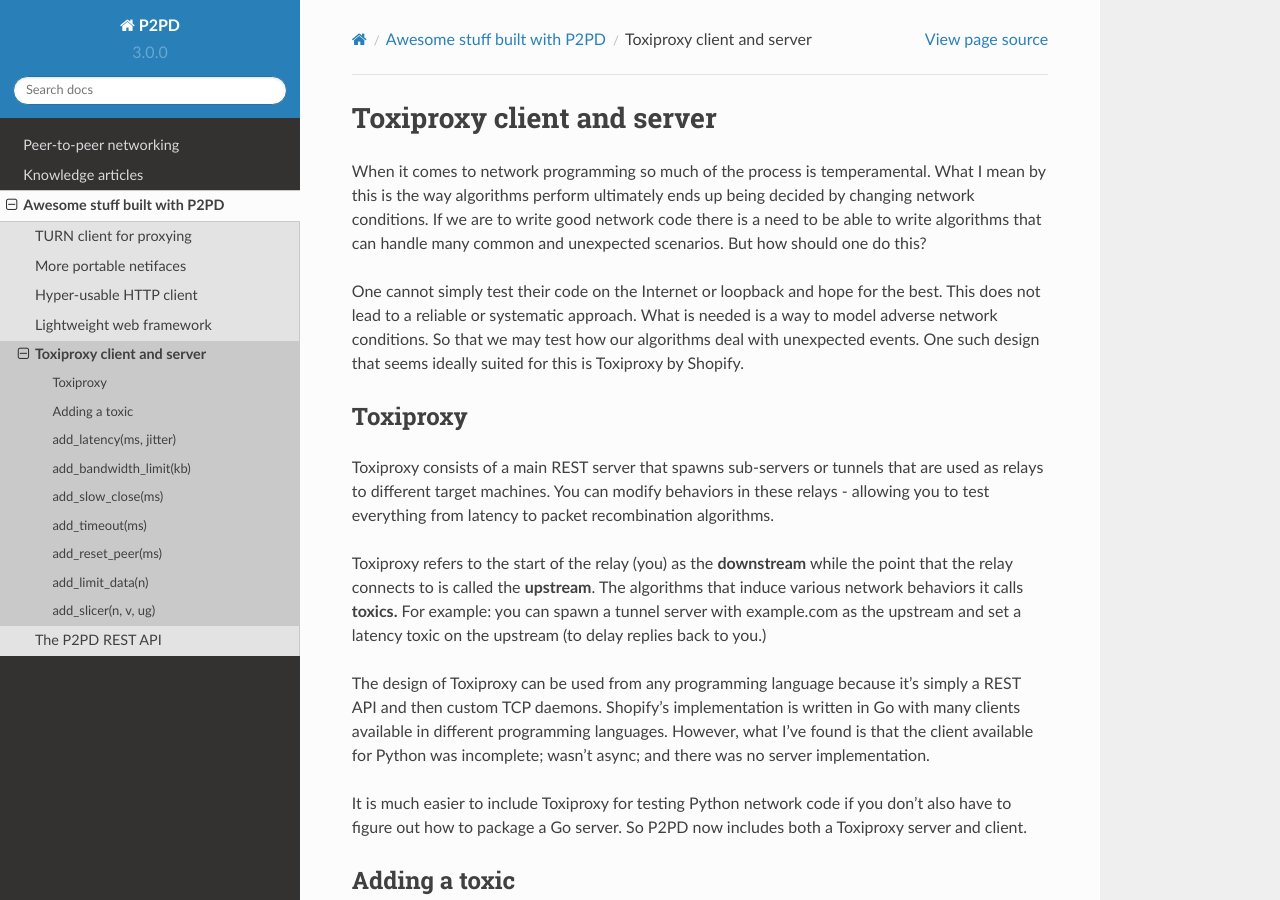
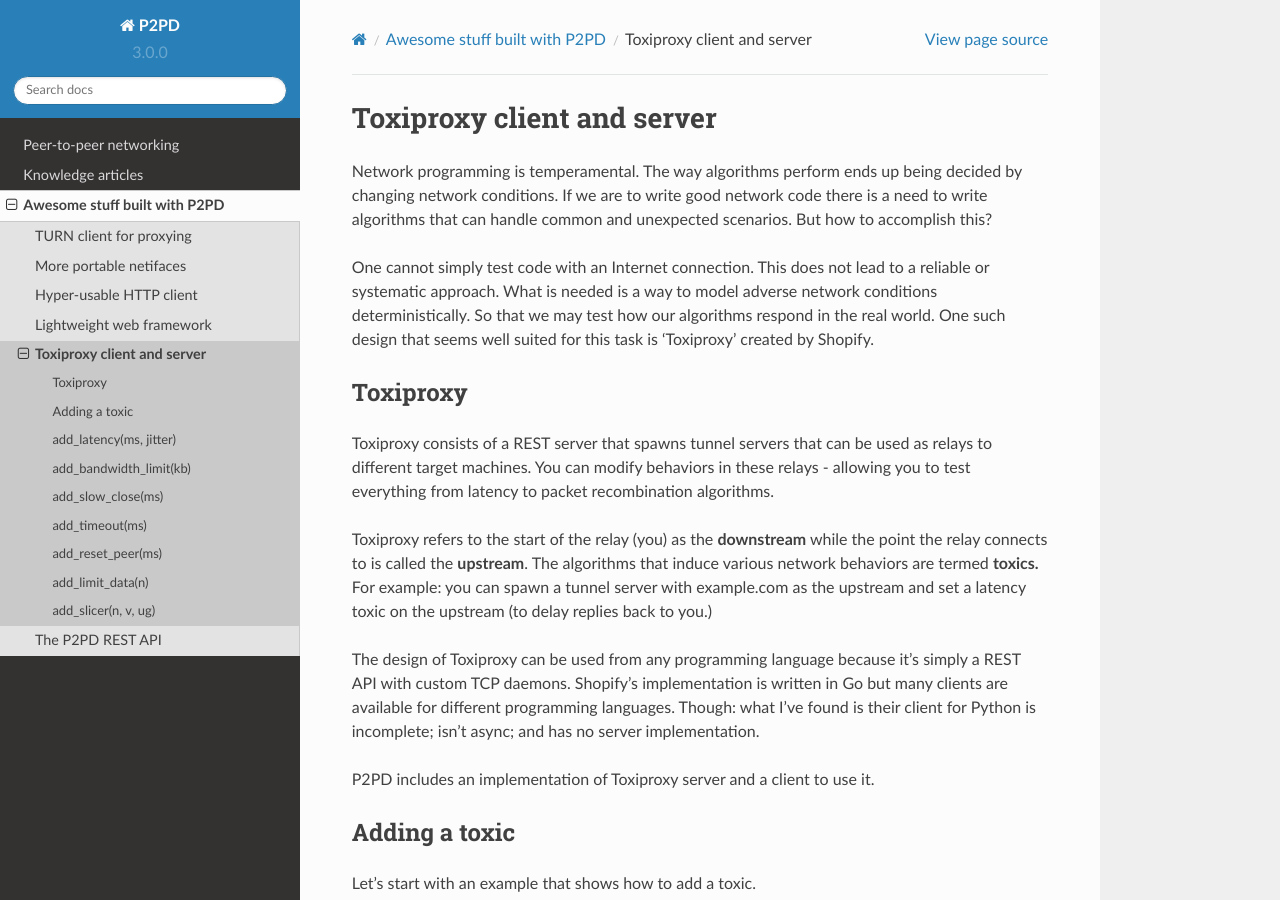
Before and after one commit to robertsdotpm/p2pd, a Sphinx documentation site: the page built from docs/source/built/toxiproxy.rst, in a window 1280 px wide and 900 px high. Built offline with Sphinx 7.4.7 and the Read the Docs theme 2.0.0, drawn with Linux system fonts in a browser that asks for light colours; pages that are not in the unit, such as notebooks, are missing from menus; some of the changed text lies outside the part shown.

Commit message:
Mostly finished the built section.

```diff
--- a/docs/source/built/http_client.rst
+++ b/docs/source/built/http_client.rst
@@ -31,7 +31,7 @@
 The HTTP client also supports custom HTTP headers. You can control
 underlying socket parameters with more detail by passing in a custom
 NET_CONFIG dictionary to the get, post, and delete methods. This
-structure is detailed at the bottom here: :doc:`here.<../python/pipes>`
+structure is detailed at the bottom here: :doc:`here.<../general/pipes>`
 
 .. code-block:: python
 
--- a/docs/source/built/toxiproxy.rst
+++ b/docs/source/built/toxiproxy.rst
@@ -1,41 +1,39 @@
 Toxiproxy client and server
 =============================
 
-When it comes to network programming so much of the process is temperamental.
-What I mean by this is the way algorithms perform ultimately ends up
+Network programming is temperamental. The way algorithms perform ends up
 being decided by changing network conditions. If we are to write good
-network code there is a need to be able to write algorithms that can
-handle many common and unexpected scenarios. But how should one do this?
+network code there is a need to write algorithms that can handle common
+and unexpected scenarios. But how to accomplish this?
 
 
-One cannot simply test their code on the Internet or loopback and hope
-for the best. This does not lead to a reliable or systematic approach.
-What is needed is a way to model adverse network conditions. So that we
-may test how our algorithms deal with unexpected events. One such design
-that seems ideally suited for this is Toxiproxy by Shopify.
+One cannot simply test code with an Internet connection. This does not
+lead to a reliable or systematic approach. What is needed is a way to
+model adverse network conditions deterministically. So that we may test how
+our algorithms respond in the real world. One such design that seems well
+suited for this task is 'Toxiproxy' created by Shopify.
 
 Toxiproxy
 ^^^^^^^^^^^^
 
-Toxiproxy consists of a main REST server that spawns sub-servers or tunnels
-that are used as relays to different target machines. You can modify behaviors in
-these relays - allowing you to test everything from latency to packet recombination algorithms.
+Toxiproxy consists of a REST server that spawns tunnel servers that can be
+used as relays to different target machines. You can modify behaviors in these
+relays - allowing you to test everything from latency to packet
+recombination algorithms.
 
 Toxiproxy refers to the start of the relay (you) as the **downstream**
-while the point that the relay connects to is called the **upstream**.
-The algorithms that induce various network behaviors it calls **toxics.**
+while the point the relay connects to is called the **upstream**.
+The algorithms that induce various network behaviors are termed **toxics.**
 For example: you can spawn a tunnel server with example.com as the upstream
 and set a latency toxic on the upstream (to delay replies back to you.)
 
 The design of Toxiproxy can be used from any programming language because
-it's simply a REST API and then custom TCP daemons. Shopify's implementation
-is written in Go with many clients available in different programming languages.
-However, what I've found is that the client available for Python was incomplete;
-wasn't async; and there was no server implementation.
+it's simply a REST API with custom TCP daemons. Shopify's implementation
+is written in Go but many clients are available for different programming languages.
+Though: what I've found is their client for Python is incomplete;
+isn't async; and has no server implementation.
 
-It is much easier to include Toxiproxy for testing Python network code if
-you don't also have to figure out how to package a Go server. So P2PD now
-includes both a Toxiproxy server and client.
+P2PD includes an implementation of Toxiproxy server and a client to use it.
 
 Adding a toxic
 ^^^^^^^^^^^^^^^^^
@@ -45,15 +43,14 @@
 .. literalinclude:: ../../examples/example_17.py
     :language: python3
 
-So what's going on here? Well, you've started a toxiproxy server and
-made a new toxiproxy client that has connected to it. You've created
-a new tunnel (spawning a new port to connect to) which connects to
-example.com as it's 'upstream' location.
+The example starts a new toxiproxy server and connects to it. Then a tunnel is
+made (spawning a new port to connect to) which connects to example.com as
+the 'upstream' location.
 
 You can control what 'toxics' are active on this tunnel server. Allowing
 you to set direction (is it upstream or downstream), probability of activation
-(also known as 'toxicity'), and much more. If you send a HTTP request down
-'pipe' you will now get a delayed response due to the latency toxic.
+(also known as 'toxicity'), and more. If you send a HTTP request down the
+'pipe' you will get a delayed response due to the latency toxic.
 
 I have added support for the toxics specified by Shopify. The rest
 of these toxics assume calling ToxiToxic().upstream().toxic_name...
@@ -89,7 +86,7 @@
 
 add_slicer(n, v, ug)
 ^^^^^^^^^^^^^^^^^^^^^^^^
-When you call recv with BSD sockets and TCP you may receive some
+When you call recv on sockets with TCP you may receive some
 or all of your data. Some people assume that recv corresponds to
 each send but in reality TCP is a stream-oriented protocol. The
 slicer takes received data and splits them up into multiple sends.
```
